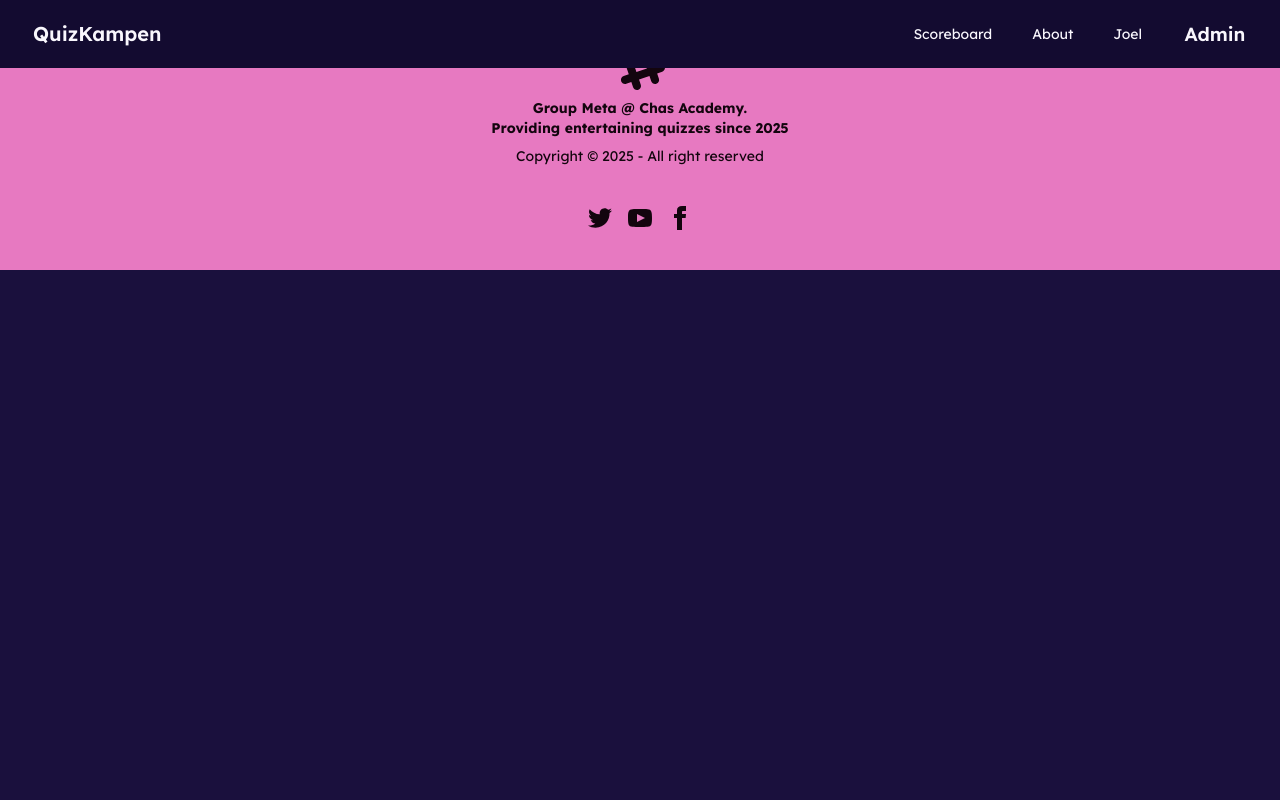
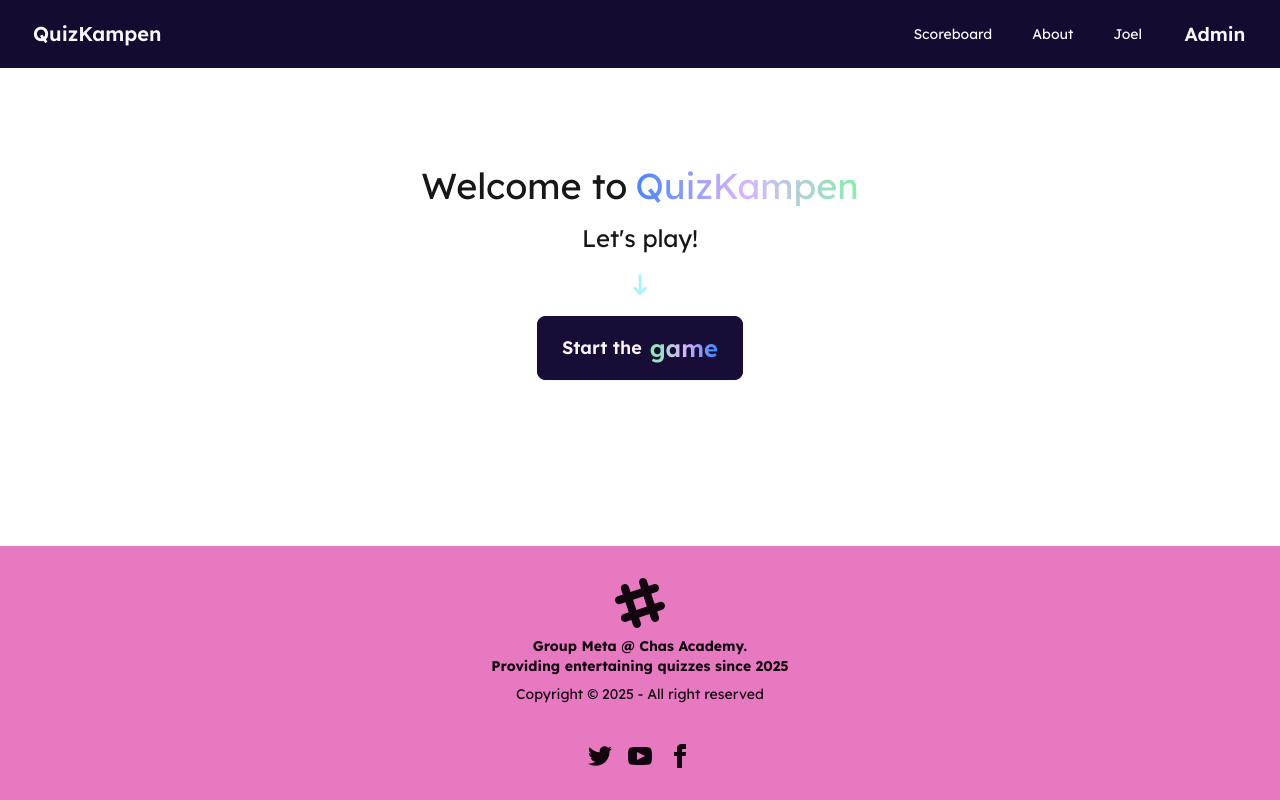
Before and after one commit to Hampus2001/quizkampen, a Next.js app: page / in a window 1280 px wide. Built offline with nearby package versions, Linux system fonts and the light colour scheme.

Commit message:
admin page and update footer layout

```diff
--- a/src/pages/components/Footer.js
+++ b/src/pages/components/Footer.js
@@ -1,6 +1,6 @@
 function Footer() {
   return (
-    <footer className="footer footer-center bg-primary text-primary-content p-10 ">
+    <footer className="footer footer-center bg-primary text-primary-content p-8 mt-auto ">
       <aside>
         <svg
           width="50"
--- a/src/pages/index.js
+++ b/src/pages/index.js
@@ -1,10 +1,28 @@
 import Footer from "./components/Footer";
+import { CgArrowDown } from "react-icons/cg";
 
 export default function Home() {
   return (
     <>
-      <div className="w-screen min-h-screen">
-        {/* <h1 className="text-5xl font-sans mt-32">Hejsan</h1> */}
+      <div className="w-screen min-h-screen flex flex-col items-center justify-center bg-background text-foreground">
+        <section className="mt-auto">
+          <h1 className="text-xl sm:text-2xl md:text-4xl flex justify-center">
+            Welcome to
+            <span className="bg-gradient-to-r from-blue-500 to-green-300 via-purple-300 via-blue-300 bg-clip-text text-transparent pl-2">
+              QuizKampen
+            </span>
+          </h1>
+        </section>
+        <section className="flex flex-col justify-center space-y-4 items-center mt-4">
+          <h2 className="text-2xl">Let's play!</h2>
+          <CgArrowDown size={30} className="text-cyan-200 mt-4" />
+          <button className="btn btn-xs sm:btn-sm md:btn-md lg:btn-lg">
+            Start the
+            <span className="bg-gradient-to-l from-blue-500 to-green-300 via-purple-300 via-blue-300 bg-clip-text text-transparent text-sm md:text-2xl sm:text-2xl">
+              game
+            </span>
+          </button>
+        </section>
 
         <Footer />
       </div>
```
